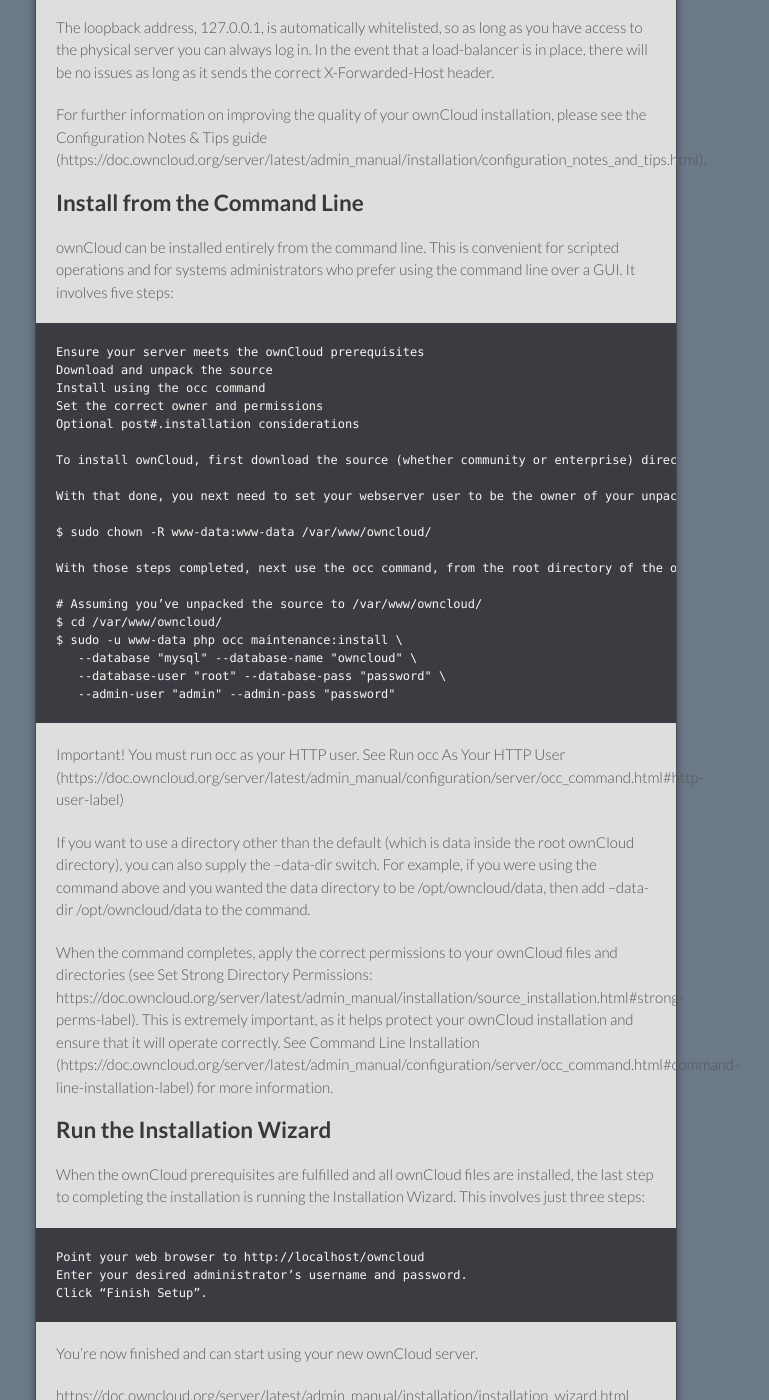
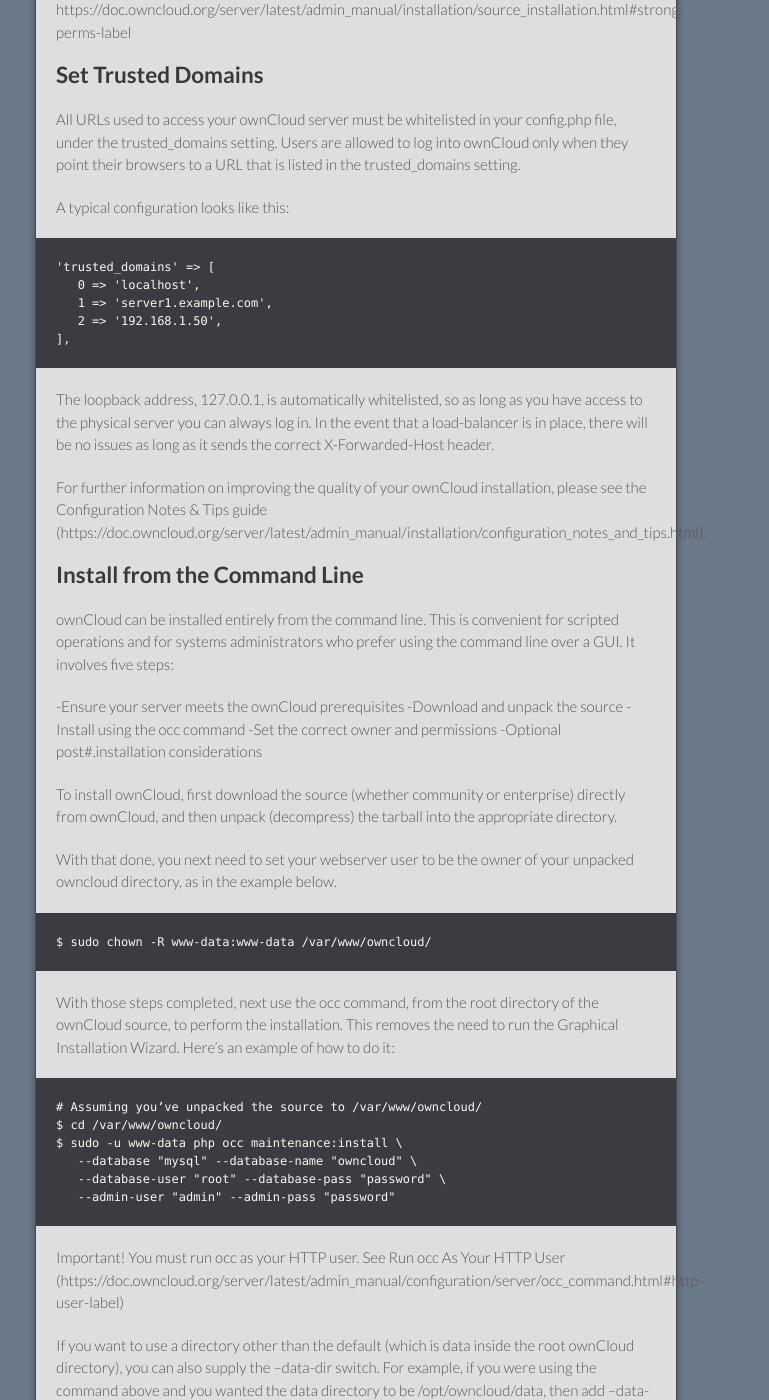
Before and after one commit to schwingle/this-is-only-a-test, a Jekyll site: the page built from index.md, in a window 1280 px wide and 1400 px high, scrolled down 3053 px. Shown: the whole window, without its empty margins (284-1053 px from the left). Built offline with Jekyll 4.4.1, drawn with Linux system fonts in a browser that asks for light colours; our own code applies the rules of GitHub Pages for plain Markdown files; some of the changed text lies outside the part shown.

Commit message:
index formatting

```diff
--- a/index.md
+++ b/index.md
@@ -16,7 +16,7 @@
 
 ## Install the Required Packages
 
-Centos 7
+### Centos 7
 
 sudo yum install -y -q epel-release http://rpms.remirepo.net/enterprise/remi-release-7.rpm yum-utils \
 && sudo yum-config-manager --enable remi-php72 \
@@ -32,40 +32,40 @@
 
 Now download the archive of the latest ownCloud version:
 
-    Go to the ownCloud Download Page at https://owncloud.org/install.
+   -Go to the ownCloud Download Page at https://owncloud.org/install.
 
-    Go to Download ownCloud Server > Download > Archive file for server owners and download either the tar.bz2 or .zip archive.
+   -Go to Download ownCloud Server > Download > Archive file for server owners and download either the tar.bz2 or .zip archive.
 
-    This downloads a file named owncloud-x.y.z.tar.bz2 or owncloud-x.y.z.zip (where x.y.z is the version number).
+   This downloads a file named owncloud-x.y.z.tar.bz2 or owncloud-x.y.z.zip (where x.y.z is the version number).
 
-    Download its corresponding checksum file, e.g. owncloud-x.y.z.tar.bz2.md5, or owncloud-x.y.z.tar.bz2.sha256.
+   -Download its corresponding checksum file, e.g. owncloud-x.y.z.tar.bz2.md5, or owncloud-x.y.z.tar.bz2.sha256.
 
-    Verify the MD5 or SHA256 sum:
+   -Verify the MD5 or SHA256 sum:
 
-md5sum -c owncloud-x.y.z.tar.bz2.md5 < owncloud-x.y.z.tar.bz2
-sha256sum -c owncloud-x.y.z.tar.bz2.sha256 < owncloud-x.y.z.tar.bz2
-md5sum  -c owncloud-x.y.z.zip.md5 < owncloud-x.y.z.zip
-sha256sum  -c owncloud-x.y.z.zip.sha256 < owncloud-x.y.z.zip
+    md5sum -c owncloud-x.y.z.tar.bz2.md5 < owncloud-x.y.z.tar.bz2
+    sha256sum -c owncloud-x.y.z.tar.bz2.sha256 < owncloud-x.y.z.tar.bz2
+    md5sum  -c owncloud-x.y.z.zip.md5 < owncloud-x.y.z.zip
+    sha256sum  -c owncloud-x.y.z.zip.sha256 < owncloud-x.y.z.zip
 
-    You may also verify the PGP signature:
+   -You may also verify the PGP signature:
 
-wget https://download.owncloud.org/community/owncloud-x.y.z.tar.bz2.asc
-wget https://owncloud.org/owncloud.asc
-gpg --import owncloud.asc
-gpg --verify owncloud-x.y.z.tar.bz2.asc owncloud-x.y.z.tar.bz2
+    wget https://download.owncloud.org/community/owncloud-x.y.z.tar.bz2.asc
+    wget https://owncloud.org/owncloud.asc
+    gpg --import owncloud.asc
+    gpg --verify owncloud-x.y.z.tar.bz2.asc owncloud-x.y.z.tar.bz2
 
   Now you can extract the archive contents. Run the appropriate unpacking command for your archive type:
 
-tar -xjf owncloud-x.y.z.tar.bz2
-unzip owncloud-x.y.z.zip
+    tar -xjf owncloud-x.y.z.tar.bz2
+    unzip owncloud-x.y.z.zip
 
-    This unpacks to a single owncloud directory. Copy the ownCloud directory to its final destination. When you are running the Apache HTTP server, you may safely install ownCloud in your Apache document root:
+   This unpacks to a single owncloud directory. Copy the ownCloud directory to its final destination. When you are running the Apache HTTP server, you may safely install ownCloud in your Apache document root:
 
-cp -r owncloud /path/to/webserver/document-root
+    cp -r owncloud /path/to/webserver/document-root
 
-    where /path/to/webserver/document-root is replaced by the document root of your Web server:
+   where /path/to/webserver/document-root is replaced by the document root of your Web server:
 
-cp -r owncloud /var/www
+    cp -r owncloud /var/www
 
 On other HTTP servers, it is recommended to install ownCloud outside of the document root.
 
@@ -81,11 +81,11 @@
 
 After restarting Apache, you must complete your installation by running either the Graphical Installation Wizard or on the command line with the occ command. To enable this, temporarily change the ownership on your ownCloud directories to your HTTP user (see Set Strong Directory Permissions (https://doc.owncloud.org/server/latest/admin_manual/installation/source_installation.html#strong-perms-label) to learn how to find your HTTP user):
 
-chown -R www-data:www-data /var/www/owncloud/
+    chown -R www-data:www-data /var/www/owncloud/
 
-To use occ see Command Line Installation (https://doc.owncloud.org/server/latest/admin_manual/installation/command_line_installation.html).
+-To use occ see Command Line Installation (https://doc.owncloud.org/server/latest/admin_manual/installation/command_line_installation.html).
 
-To use the graphical Installation Wizard see The Installation Wizard (https://doc.owncloud.org/server/latest/admin_manual/installation/installation_wizard.html).
+-To use the graphical Installation Wizard see The Installation Wizard (https://doc.owncloud.org/server/latest/admin_manual/installation/installation_wizard.html).
 
 
 https://doc.owncloud.org/server/latest/admin_manual/installation/source_installation.html#installation-wizard-label
@@ -102,11 +102,11 @@
 
 A typical configuration looks like this:
 
-'trusted_domains' => [
-   0 => 'localhost',
-   1 => 'server1.example.com',
-   2 => '192.168.1.50',
-],
+    'trusted_domains' => [
+       0 => 'localhost',
+       1 => 'server1.example.com',
+       2 => '192.168.1.50',
+    ],
 
 The loopback address, 127.0.0.1, is automatically whitelisted, so as long as you have access to the physical server you can always log in. In the event that a load-balancer is in place, there will be no issues as long as it sends the correct X-Forwarded-Host header.
 
@@ -116,19 +116,19 @@
 
 ownCloud can be installed entirely from the command line. This is convenient for scripted operations and for systems administrators who prefer using the command line over a GUI. It involves five steps:
 
-    Ensure your server meets the ownCloud prerequisites
-    Download and unpack the source
-    Install using the occ command
-    Set the correct owner and permissions
-    Optional post#.installation considerations
+   -Ensure your server meets the ownCloud prerequisites
+   -Download and unpack the source
+   -Install using the occ command
+   -Set the correct owner and permissions
+   -Optional post#.installation considerations
 
-    To install ownCloud, first download the source (whether community or enterprise) directly from ownCloud, and then unpack (decompress) the tarball into the appropriate directory.
+   To install ownCloud, first download the source (whether community or enterprise) directly from ownCloud, and then unpack (decompress) the tarball into the appropriate directory.
 
-    With that done, you next need to set your webserver user to be the owner of your unpacked owncloud directory, as in the example below.
+   With that done, you next need to set your webserver user to be the owner of your unpacked owncloud directory, as in the example below.
 
     $ sudo chown -R www-data:www-data /var/www/owncloud/
 
-    With those steps completed, next use the occ command, from the root directory of the ownCloud source, to perform the installation. This removes the need to run the Graphical Installation Wizard. Here’s an example of how to do it:
+   With those steps completed, next use the occ command, from the root directory of the ownCloud source, to perform the installation. This removes the need to run the Graphical Installation Wizard. Here’s an example of how to do it:
 
     # Assuming you’ve unpacked the source to /var/www/owncloud/
     $ cd /var/www/owncloud/
@@ -148,9 +148,9 @@
 
 When the ownCloud prerequisites are fulfilled and all ownCloud files are installed, the last step to completing the installation is running the Installation Wizard. This involves just three steps:
 
-    Point your web browser to http://localhost/owncloud
-    Enter your desired administrator’s username and password.
-    Click “Finish Setup”.
+   1. Point your web browser to http://localhost/owncloud
+   2. Enter your desired administrator’s username and password.
+   3. Click “Finish Setup”.
 
   You’re now finished and can start using your new ownCloud server.
 
@@ -167,7 +167,7 @@
 
 This information is stored in 'dbhost' in the  config/config.php file.
 
-  'dbhost' => '',
+    'dbhost' => '',
 
 ownCloud uses the config/config.php file to control server operations. Most options are configurable on your Admin page, so it is usually not necessary to edit config/config.php.
 
@@ -181,9 +181,9 @@
 
 To create a user account:
 
-    Enter the new user’s Login Name and their initial Password
-    Optionally, assign Groups memberships
-    Click the Create button
+   -Enter the new user’s Login Name and their initial Password
+   -Optionally, assign Groups memberships
+   -Click the Create button
 
 ![CreateUser]https://doc.owncloud.org/server/latest/admin_manual/_images/users-create.png
 
```
